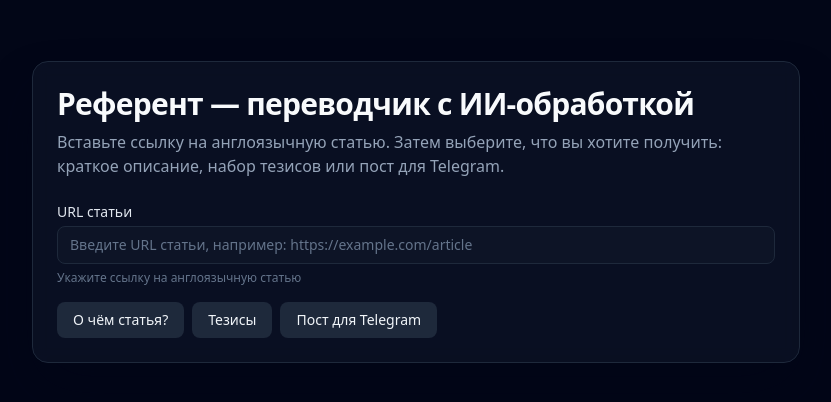
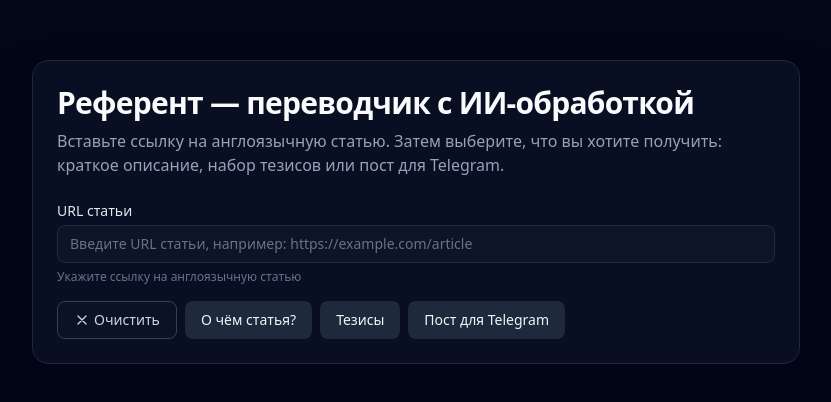
Before and after one commit to vildan-kharisov/referent, a Next.js app: page / in a window 1280 px wide. Shown: the part 188-590 px from the top of the page, without its empty margins (224-1055 px from the left). Built offline with nearby package versions, Linux system fonts and the light colour scheme.

Commit message:
Add clear button functionality and automatic scrolling to results in homepage. Enhance state management with a new handleClear function to reset all fields and results.

```diff
--- a/app/page.tsx
+++ b/app/page.tsx
@@ -1,6 +1,6 @@
 "use client";
 
-import { useState } from "react";
+import { useState, useRef, useEffect } from "react";
 import { Alert, AlertTitle, AlertDescription } from "./components/ui/alert";
 
 type Mode = "parse" | "about" | "thesis" | "telegram" | "translate" | null;
@@ -14,6 +14,19 @@ export default function HomePage() {
   const [result, setResult] = useState<string | null>(null);
   const [copied, setCopied] = useState(false);
   const [currentProcess, setCurrentProcess] = useState<string | null>(null);
+  const resultRef = useRef<HTMLDivElement>(null);
+
+  // Функция для очистки всех состояний
+  const handleClear = () => {
+    setUrl("");
+    setActiveMode(null);
+    setError(null);
+    setErrorType(null);
+    setResult(null);
+    setCopied(false);
+    setCurrentProcess(null);
+    setIsLoading(false);
+  };
 
   // Функция для преобразования ошибок в дружественные сообщения
   const getFriendlyError = (errorData: any): { message: string; type: string } => {
@@ -171,6 +184,11 @@ export default function HomePage() {
       }
 
       setCurrentProcess(null);
+
+      // Автоматическая прокрутка к результатам после успешной генерации
+      setTimeout(() => {
+        resultRef.current?.scrollIntoView({ behavior: "smooth", block: "start" });
+      }, 100);
     } catch (e) {
       const friendlyError = getFriendlyError({
         errorType: "network",
@@ -221,6 +239,17 @@ export default function HomePage() {
         </label>
 
         <div className="flex flex-wrap gap-2">
+          <button
+            type="button"
+            onClick={handleClear}
+            className="inline-flex flex-1 items-center justify-center gap-1 rounded-lg border border-slate-700 bg-slate-900/50 px-3 py-2 text-sm font-medium text-slate-300 transition hover:bg-slate-800 hover:text-slate-100 focus-visible:outline-none focus-visible:ring-2 focus-visible:ring-sky-500/60 sm:flex-none sm:px-4"
+            title="Очистить все поля и результаты"
+          >
+            <svg className="h-4 w-4" fill="none" stroke="currentColor" viewBox="0 0 24 24">
+              <path strokeLinecap="round" strokeLinejoin="round" strokeWidth={2} d="M6 18L18 6M6 6l12 12" />
+            </svg>
+            Очистить
+          </button>
           <button
             type="button"
             onClick={() => handleClick("about")}
@@ -288,7 +317,7 @@ export default function HomePage() {
       )}
 
       {(error || result || activeMode) && (
-        <section className="space-y-3 rounded-xl border border-slate-800 bg-slate-950/60 px-4 py-3">
+        <section ref={resultRef} className="space-y-3 rounded-xl border border-slate-800 bg-slate-950/60 px-4 py-3">
           <div className="flex items-center justify-between gap-2">
             <h2 className="text-sm font-semibold text-slate-100">
               {activeMode ? `Результат: ${getModeLabel(activeMode)}` : "Результат"}
```
